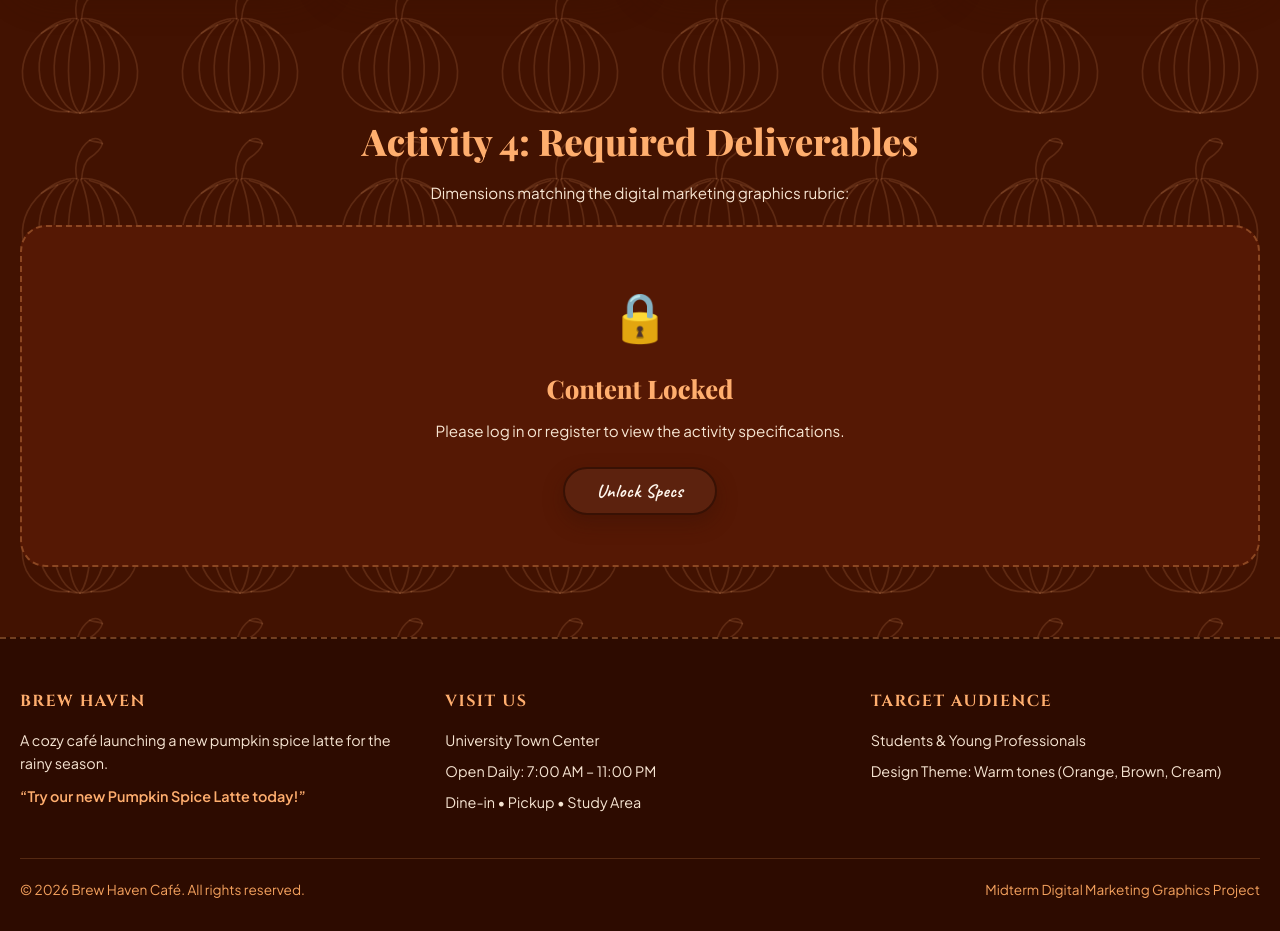
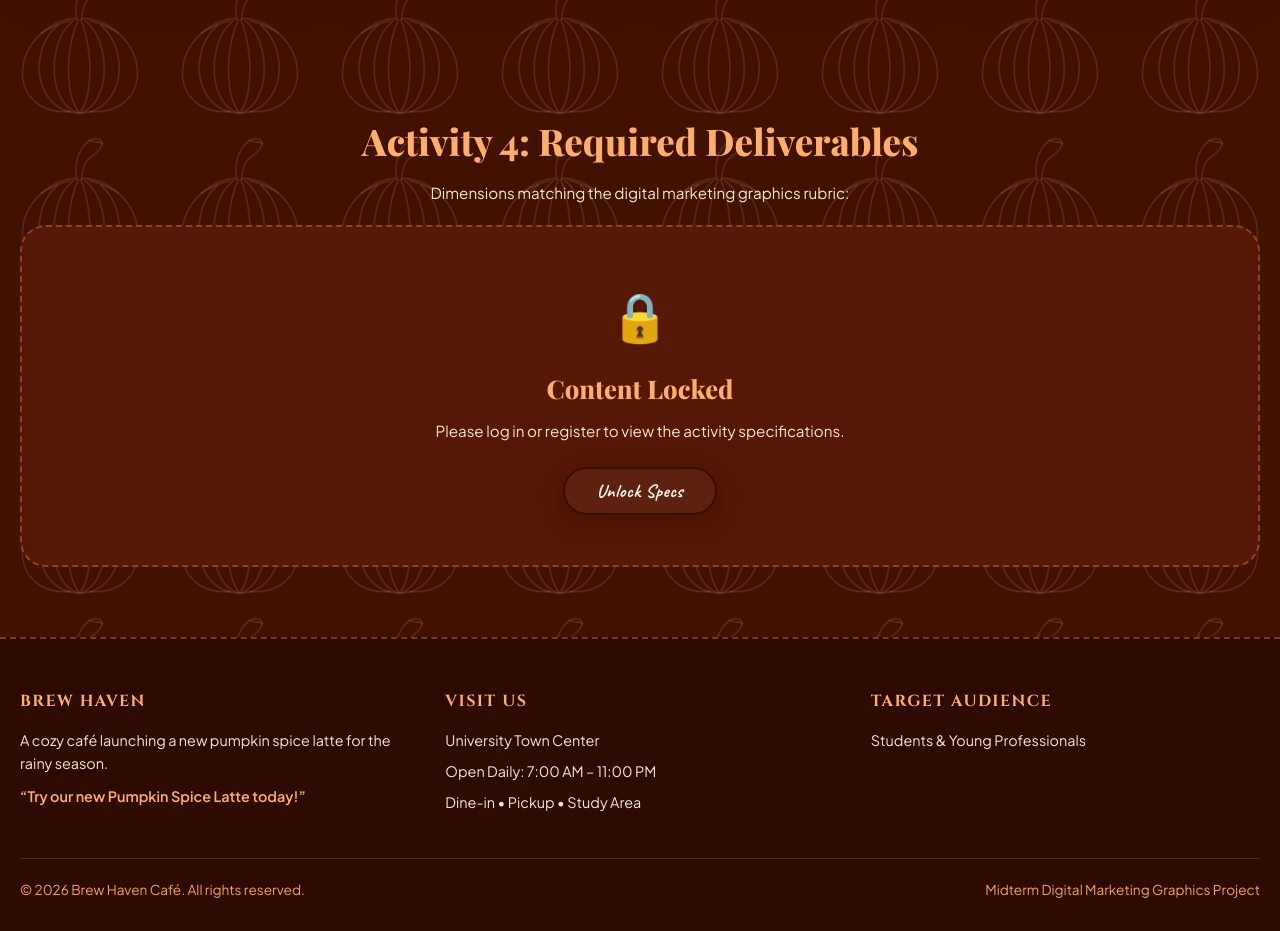
Before and after one commit to knmontano/BREW_HAVEN, a plain HTML site: page index.html in a window 1280 px wide. Shown: the part 1154-2085 px from the top of the page. Drawn offline with nearby package versions, Linux system fonts and the light colour scheme; a web font is replaced by a local one.

Commit message:
Update index.html changes

```diff
--- a/index.html
+++ b/index.html
@@ -1095,7 +1095,6 @@
       <div>
         <h4>TARGET AUDIENCE</h4>
         <p>Students & Young Professionals</p>
-        <p>Design Theme: Warm tones (Orange, Brown, Cream)</p>
       </div>
     </div>
 
```
